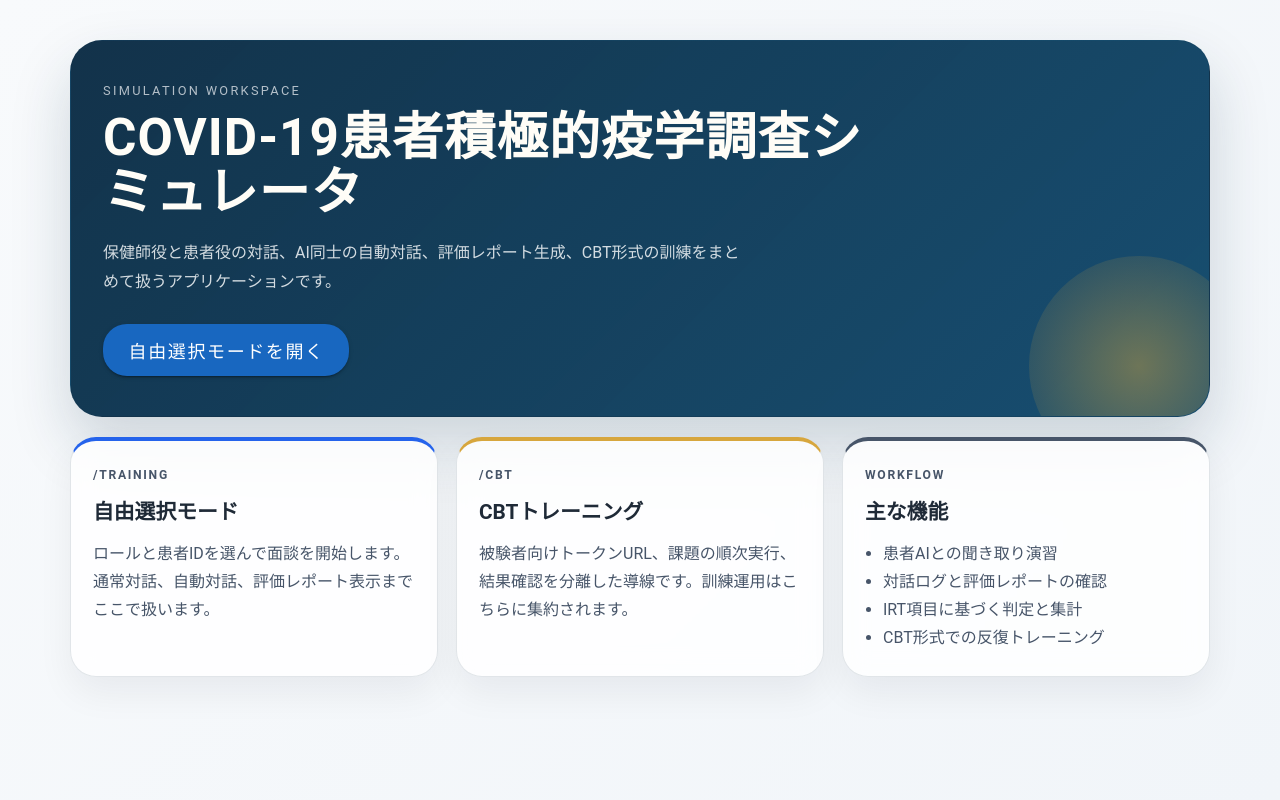
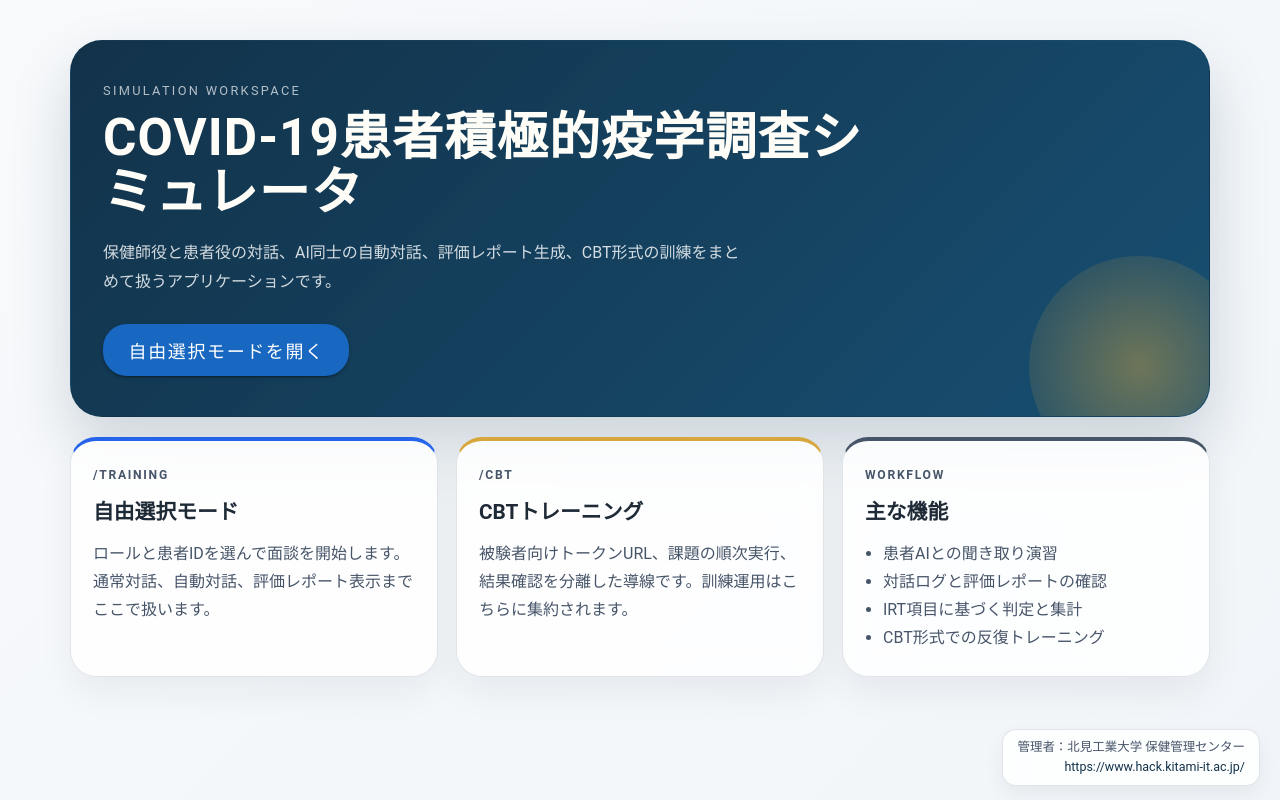
Before and after one commit to taost6/covid-chatserver, a Vue app: page / in a window 1280 px wide. Built offline with nearby package versions, Linux system fonts and the light colour scheme.

Commit message:
feat: トップページ右下にクレジットを追加

```diff
--- a/src/views/LandingView.vue
+++ b/src/views/LandingView.vue
@@ -52,6 +52,16 @@
         </article>
       </section>
     </v-container>
+
+    <aside class="site-credit" aria-label="管理者クレジット">
+      <span class="credit-label">管理者：北見工業大学 保健管理センター</span>
+      <a
+        class="credit-link"
+        href="https://www.hack.kitami-it.ac.jp/"
+        target="_blank"
+        rel="noopener noreferrer"
+      >https://www.hack.kitami-it.ac.jp/</a>
+    </aside>
   </v-main>
 </template>
 
@@ -191,6 +201,38 @@
   border-top: 4px solid #475569;
 }
 
+.site-credit {
+  position: fixed;
+  right: 20px;
+  bottom: 14px;
+  z-index: 2;
+  display: flex;
+  flex-direction: column;
+  align-items: flex-end;
+  gap: 2px;
+  padding: 8px 14px;
+  border: 1px solid var(--landing-line);
+  border-radius: 14px;
+  background: var(--landing-paper);
+  backdrop-filter: blur(12px);
+  box-shadow: 0 8px 20px rgba(15, 23, 42, 0.06);
+  color: #475569;
+  font-size: 0.78rem;
+  line-height: 1.5;
+  text-align: right;
+}
+
+.credit-link {
+  color: var(--landing-navy);
+  text-decoration: none;
+  word-break: break-all;
+}
+
+.credit-link:hover,
+.credit-link:focus-visible {
+  text-decoration: underline;
+}
+
 @media (max-width: 960px) {
   .info-grid {
     grid-template-columns: 1fr;
@@ -210,5 +252,12 @@
   .hero-actions {
     flex-direction: column;
   }
+
+  /* 狭い画面では固定表示がコンテンツに重なるため、末尾に右寄せで配置する */
+  .site-credit {
+    position: static;
+    width: fit-content;
+    margin: 20px 14px 0 auto;
+  }
 }
 </style>
```
